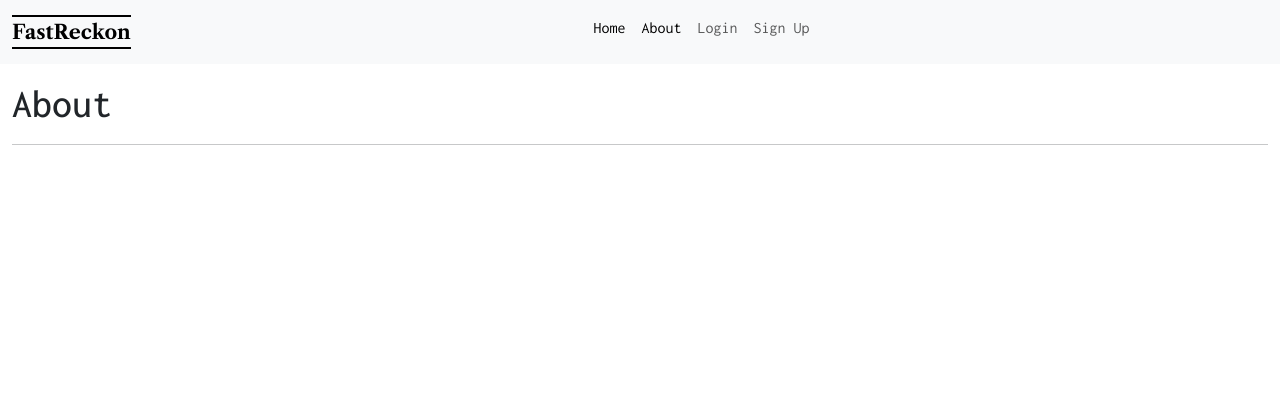
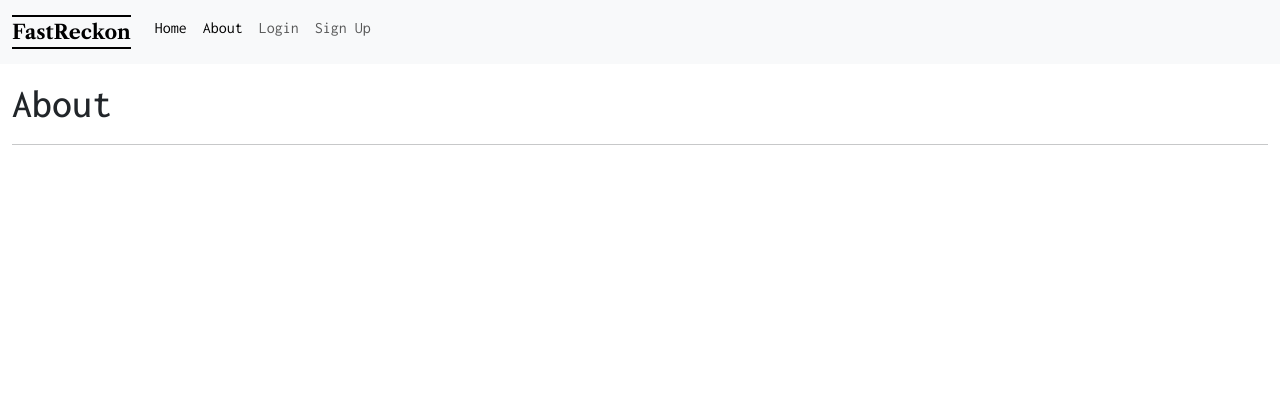
Before and after one commit to Thee5176/Django_FastReckon, a Django app: page /about/ in a window 1280 px wide. Shown: the top 420 px of the page. Run offline with Django 5.2, Linux system fonts and the light colour scheme; parts of the project's set-up code (start-up, migrations or seed data) failed here and were passed over; some libraries are stand-ins or nearby versions.

Commit message:
minor template change

```diff
--- a/templates/partials/header.html
+++ b/templates/partials/header.html
@@ -1,9 +1,8 @@
 <nav class="navbar navbar-expand-md navbar-light bg-light">
-    <div class="container-fluid">
+    <div class="container-fluid justify-content-between">
       <!--Navbar Brand-->
       <a class="navbar-brand logo-line" href="{% url 'home' %}">FastReckon</a>
-
-      <!--Navbar Toggler-->
+       <!--Navbar Toggler-->
       <button
         class="navbar-toggler"
         type="button"
@@ -14,9 +13,8 @@
         aria-label="Toggle navigation">
         <span class="btn btn-sm navbar-toggler-icon"></span>
       </button>
-
       <div class="collapse navbar-collapse" id="navbarSupportedContent">
-        <ul class="container navbar-nav bs-auto mb-2 mgb-lg-0 justify-content-center">
+        <ul class="navbar-nav bs-auto mb-2 mgb-lg-0" >
           {% if user.is_authenticated %}
           <!--Nav Menu-->
 
@@ -53,5 +51,7 @@
 
         </ul>
       </div>
+
+
     </div>
   </nav>
```
